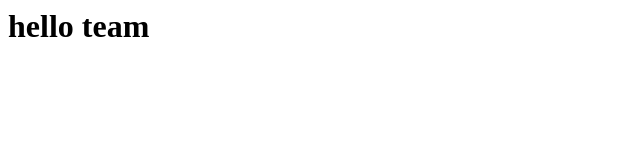
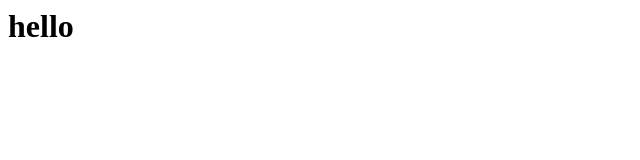
Before and after one commit to nuernbel/nuernbel.github.io, a plain HTML site: page index.html in a window 1280 px wide. Shown: the whole page, without its empty margins (0-640 px from the left). Drawn offline with Linux system fonts and the light colour scheme.

Commit message:
changed h1

```diff
--- a/index.html
+++ b/index.html
@@ -1 +1 @@
-<h1>hello team</h1>
+<h1>hello</h1>
```
